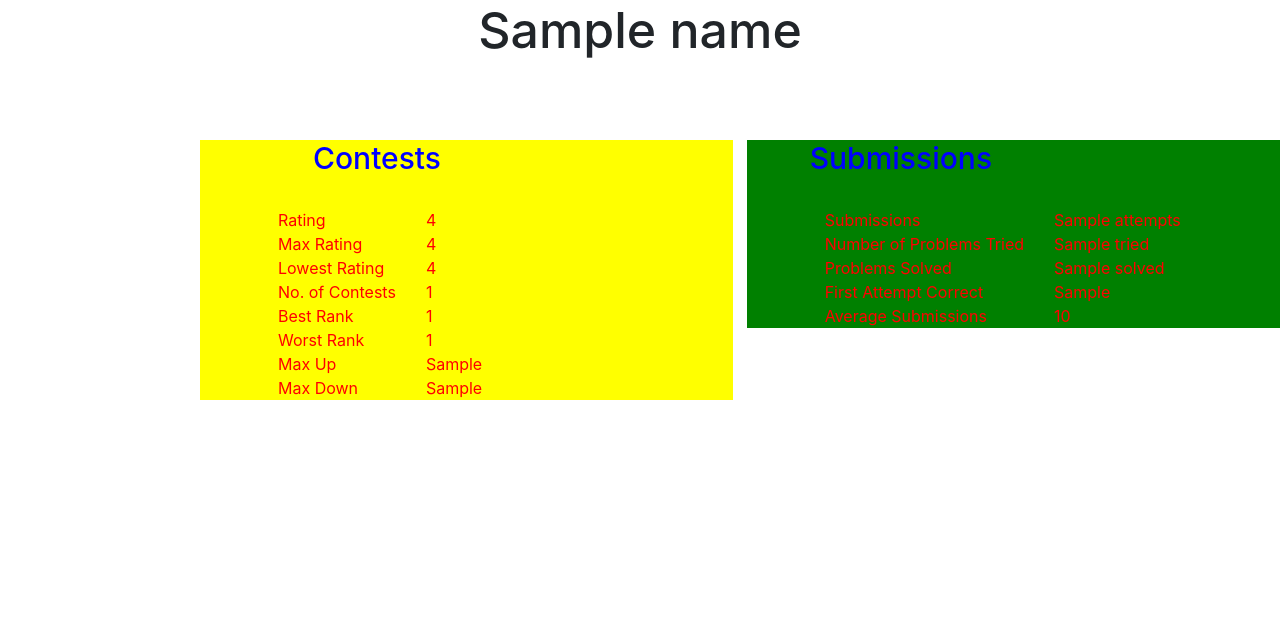
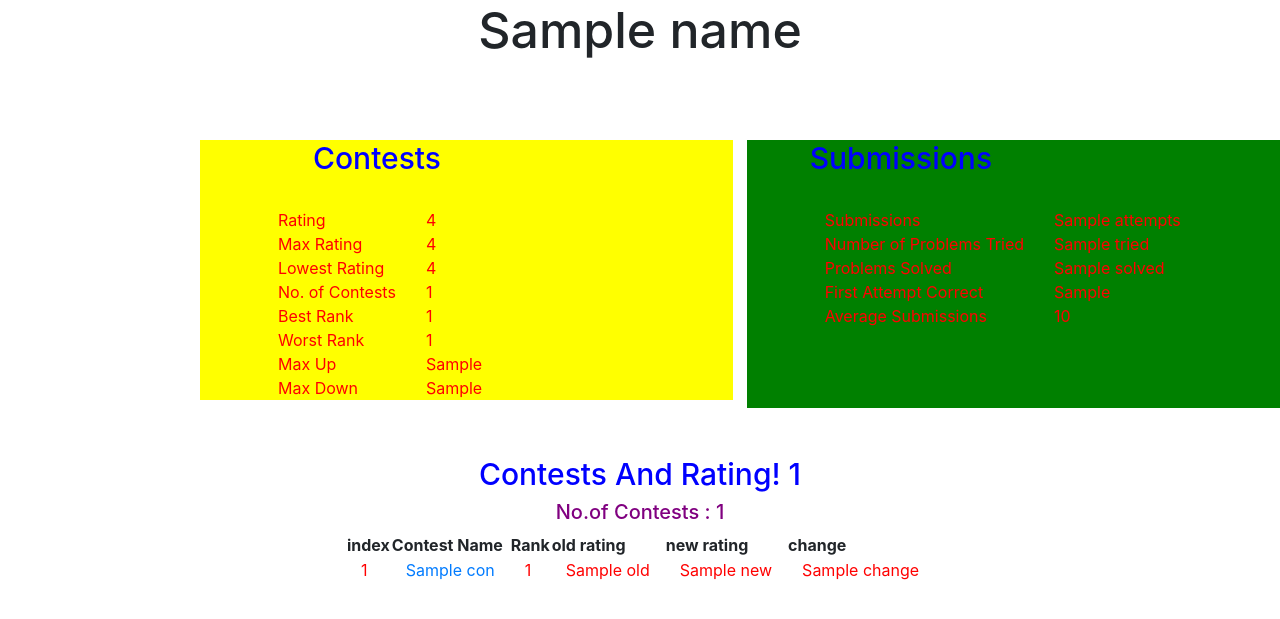
Before and after one commit to Mandloi7/CodeforcesCrawler, a Django app: template Codeforces/templates/analysis.html in a window 1280 px wide. Shown: the top 619 px of the page. Run offline with Django 3.2, Linux system fonts and the light colour scheme; the template is opened without the code that fills it: most values are stand-ins (such as "Sample title", 1, 10 or a date in 2020); some libraries are stand-ins or nearby versions.

Commit message:
Contests History updated!

```diff
--- a/Codeforces/templates/analysis.html
+++ b/Codeforces/templates/analysis.html
@@ -69,7 +69,7 @@ td
 </div>
 
 
-<div  class="col-5" style="float: right;background-color: green;">
+<div  class="col-5" style="float: right;background-color: green;padding-bottom: 80px;">
      <div class="ml-5 mr-5" >
     <h1 style="font-size: 30px;color:blue;">
         Submissions
@@ -101,6 +101,49 @@ td
 </div>
 
 
+<br>
+<br>
+
+<br>
+<br>
+<br>
+
+<br>
+<br>
+<br>
+
+<br>
+<div class="container" align="center" style="margin-top: 100px;">
+    <h1 style="font-size: 30px;color:blue;">
+    Contests And Rating! {{contest_count}}
+    </h1>
+    <h3 style="font-size: 20px;color:purple;">
+    No.of Contests :  {{contest_count}}
+    </h3>
+    <table class="contests">
+    <tr>
+        <th>index</th>
+        <th>Contest Name</th>
+        <th>Rank</th>
+        <th>old rating</th>
+        <th>new rating</th>
+        <th>change</th>
+    </tr>
+    {% for t in c %}
+    <tr>
+        <td>{{t.count}}</td>
+        <td><a href="{{t.link}}" target="_blank">{{t.con}}</a></td>
+        <td>{{t.rank}}</td>
+        <td>{{t.old}}</td>
+        <td>{{t.new}}</td>
+        <td>{{t.change}}</td>
+    </tr>
+
+    {% endfor %}
+
+</table>
+</div>
+
 
 
 {% endblock %}
```
